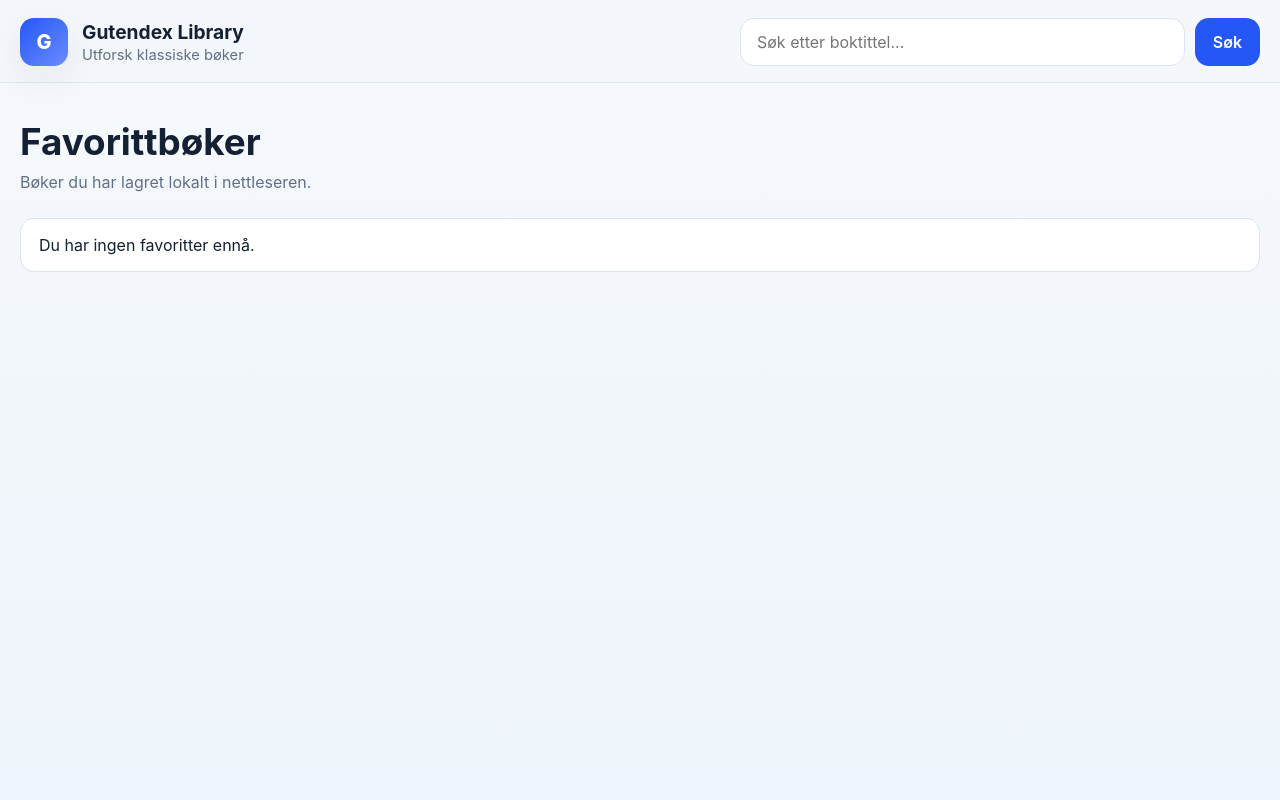
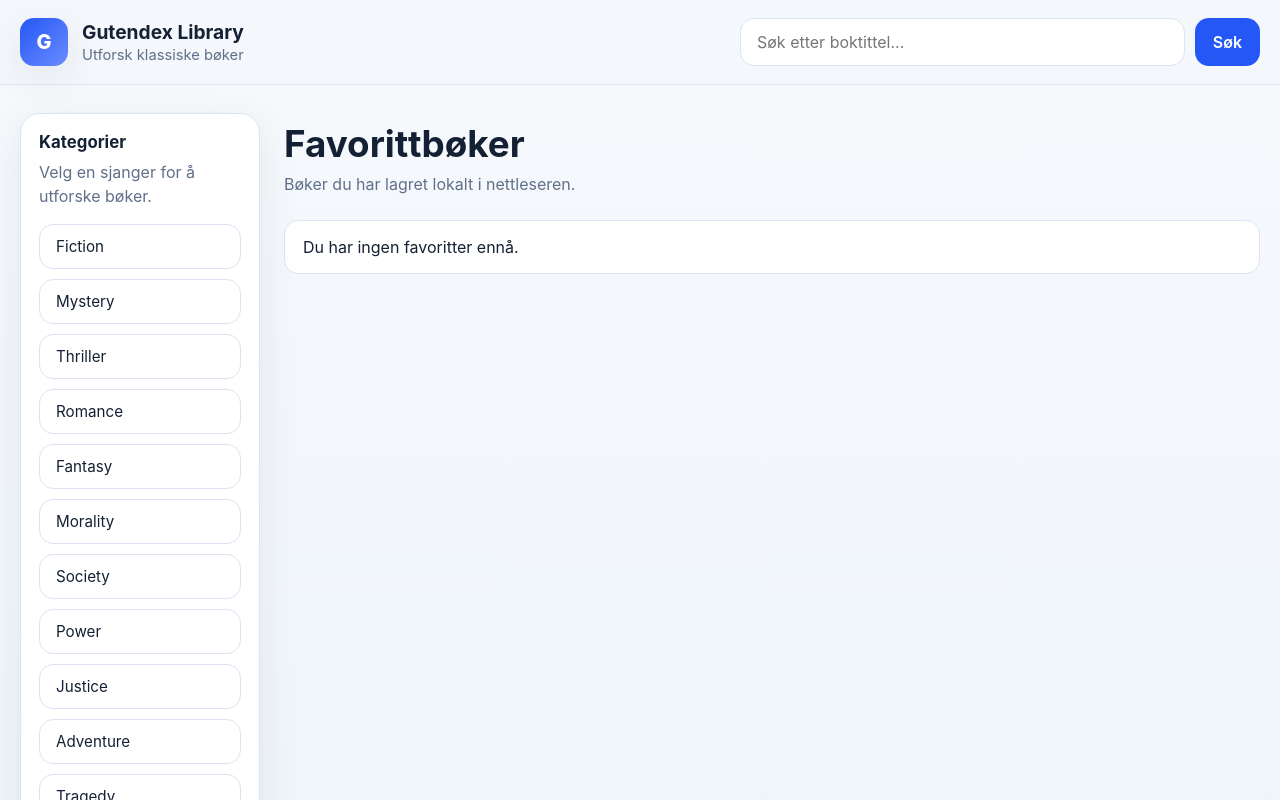
Before and after one commit to ibrahimkodehode-png/Gutendex, a React (Vite) app: page /favorites in a window 1280 px wide. Shown: the top 800 px of the page. Built offline with nearby package versions, Linux system fonts and the light colour scheme.

Commit message:
app.jsx and index.css REMAKE

```diff
--- a/src/App.jsx
+++ b/src/App.jsx
@@ -1,13 +1,19 @@
 import { Outlet } from "react-router-dom";
 import Header from "./components/Header";
+import Sidebar from "./components/Sidebar";
 
 function App() {
   return (
     <div className="app-shell">
       <Header />
-      <main className="page-content">
-        <Outlet />
-      </main>
+
+      <div className="app-layout">
+        <Sidebar />
+
+        <main className="page-content main-content">
+          <Outlet />
+        </main>
+      </div>
     </div>
   );
 }
--- a/src/index.css
+++ b/src/index.css
@@ -11,7 +11,6 @@
   --danger: #c0392b;
   --shadow: 0 12px 40px rgba(20, 32, 51, 0.08);
   --radius: 18px;
-  --radius-sm: 12px;
   --max-width: 1240px;
 }
 
@@ -48,33 +47,23 @@ img {
   min-height: 100vh;
 }
 
-.page-content {
-  width: min(var(--max-width), calc(100% - 32px));
-  margin: 0 auto;
-  padding: 28px 0 48px;
-}
-
 .site-header {
   position: sticky;
   top: 0;
   z-index: 100;
   backdrop-filter: blur(14px);
-  background: rgba(244, 247, 251, 0.9);
+  background: rgba(244, 247, 251, 0.92);
   border-bottom: 1px solid rgba(219, 228, 240, 0.8);
 }
 
-.header-top,
-.header-nav {
+.header-top {
   width: min(var(--max-width), calc(100% - 32px));
   margin: 0 auto;
-}
-
-.header-top {
   display: flex;
   align-items: center;
   justify-content: space-between;
   gap: 24px;
-  padding: 18px 0 16px;
+  padding: 18px 0;
 }
 
 .brand {
@@ -155,32 +144,48 @@ img {
   font-weight: 600;
 }
 
-.header-nav {
-  padding: 0 0 18px;
+.app-layout {
+  width: min(var(--max-width), calc(100% - 32px));
+  margin: 0 auto;
+  display: grid;
+  grid-template-columns: 240px 1fr;
+  gap: 24px;
+  align-items: start;
+  padding: 28px 0 48px;
 }
 
-.vertical-nav {
-  display: flex;
-  align-items: flex-start;
-  gap: 14px;
+.left-sidebar {
+  position: sticky;
+  top: 110px;
+}
+
+.sidebar-card {
+  background: var(--surface);
+  border: 1px solid var(--line);
+  border-radius: 20px;
+  padding: 18px;
+  box-shadow: var(--shadow);
+}
+
+.sidebar-card h2 {
+  margin: 0 0 8px;
+  font-size: 1.05rem;
+}
+
+.sidebar-card p {
+  margin: 0 0 16px;
+  color: var(--muted);
+  line-height: 1.5;
 }
 
 .side-category-links {
   display: flex;
   flex-direction: column;
-  align-items: flex-start;
   gap: 10px;
-  width: 220px;
-}
-
-.side-favorites-link {
-  width: 220px;
-  text-align: center;
 }
 
 .nav-pill,
 .favorites-link {
-  white-space: nowrap;
   padding: 12px 16px;
   border-radius: 14px;
   border: 1px solid var(--line);
@@ -195,8 +200,9 @@ img {
     box-shadow 0.18s ease;
 }
 
-.side-pill {
-  width: 220px;
+.side-pill,
+.side-favorites-link {
+  width: 100%;
   display: block;
 }
 
@@ -216,6 +222,14 @@ img {
   color: var(--primary);
   font-weight: 600;
   box-shadow: 0 10px 22px rgba(36, 87, 245, 0.1);
+}
+
+.page-content {
+  width: 100%;
+}
+
+.main-content {
+  min-width: 0;
 }
 
 .page-section,
@@ -435,17 +449,12 @@ img {
     max-width: none;
   }
 
-  .vertical-nav {
-    align-items: stretch;
+  .app-layout {
+    grid-template-columns: 1fr;
   }
 
-  .side-category-links {
-    width: 100%;
-  }
-
-  .side-pill,
-  .side-favorites-link {
-    width: 100%;
+  .left-sidebar {
+    position: static;
   }
 
   .nav-pill:hover,
@@ -464,7 +473,6 @@ img {
 
 @media (max-width: 640px) {
   .header-top,
-  .header-nav,
   .app-layout {
     width: min(calc(100% - 24px), var(--max-width));
   }
```
